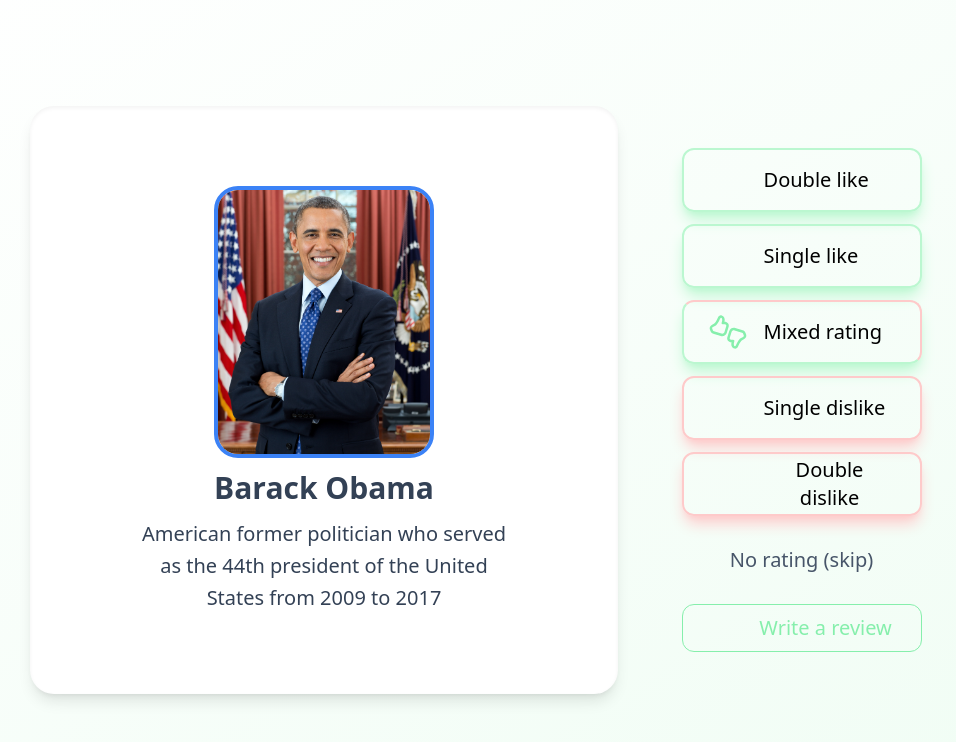
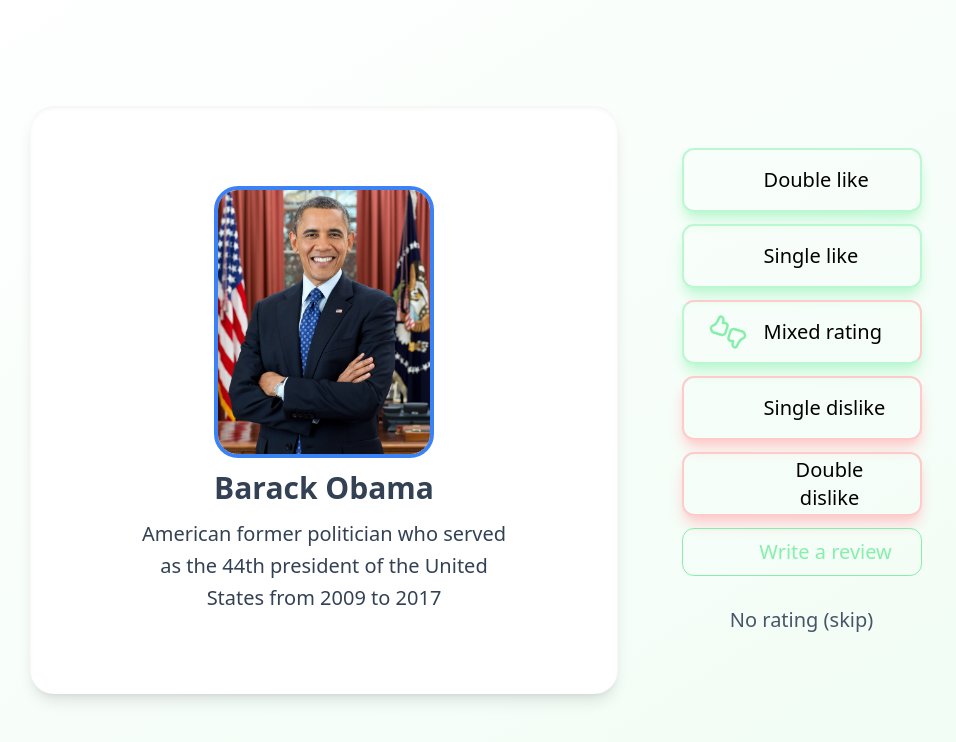
Before and after one commit to KelvinNjiraini/inisev-css-test, a Vue app: page / in a window 1280 px wide. Shown: the top 742 px of the page, without its empty margins (164-1120 px from the left). Built offline with nearby package versions, Linux system fonts and the light colour scheme; some icons are missing.

Commit message:
fix:switching review button and no rating button

```diff
--- a/src/components/OverallContainer.vue
+++ b/src/components/OverallContainer.vue
@@ -56,7 +56,6 @@ import BaseButton from './BaseButton.vue';
 
                     <span class="text-xl">Double dislike</span>
                 </BaseButton>
-                <BaseButton>No rating (skip)</BaseButton>
                 <BaseButton type="review">
                     <Icon
                         icon="heroicons:chat-bubble-bottom-center-text"
@@ -64,6 +63,7 @@ import BaseButton from './BaseButton.vue';
                     />
                     <span class="text-xl">Write a review</span>
                 </BaseButton>
+                <BaseButton>No rating (skip)</BaseButton>
             </div>
         </div>
         <Icon
```
